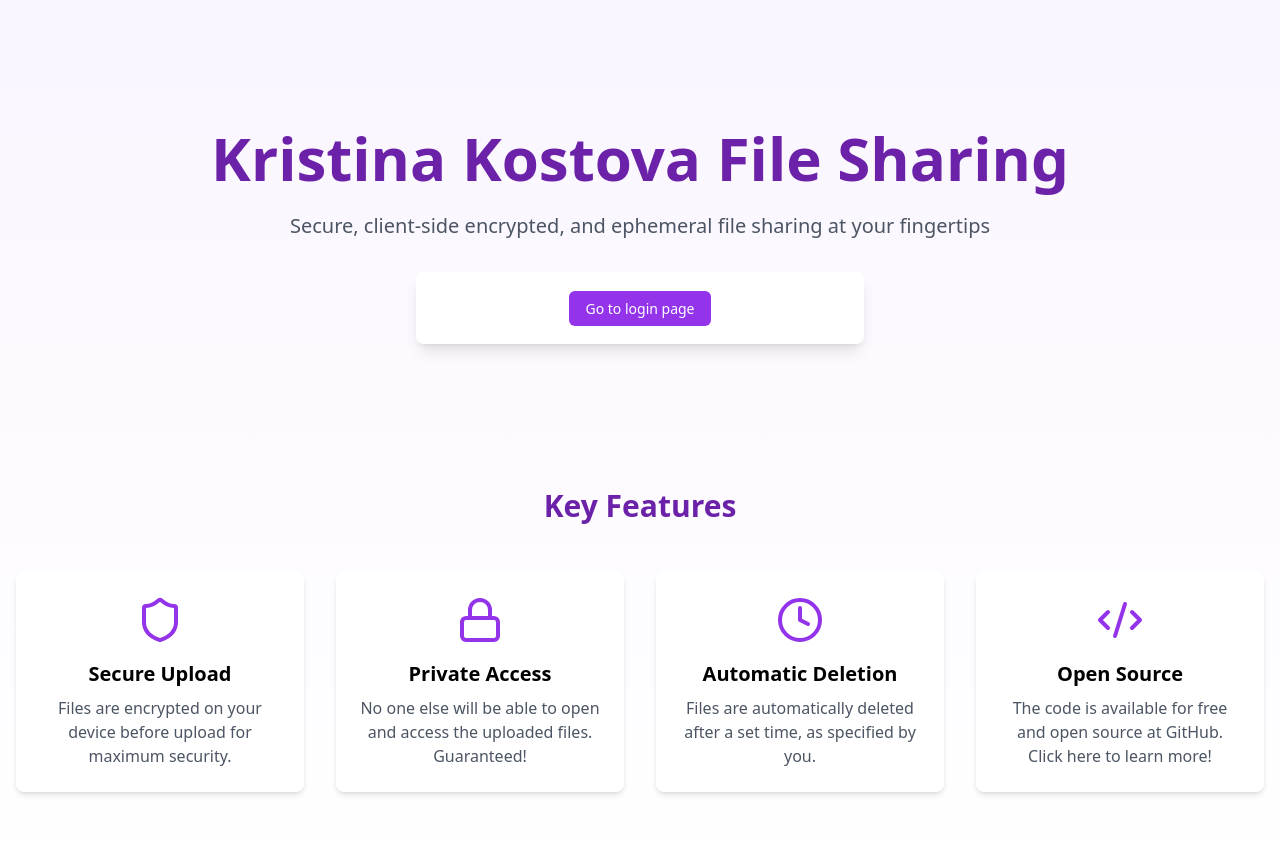
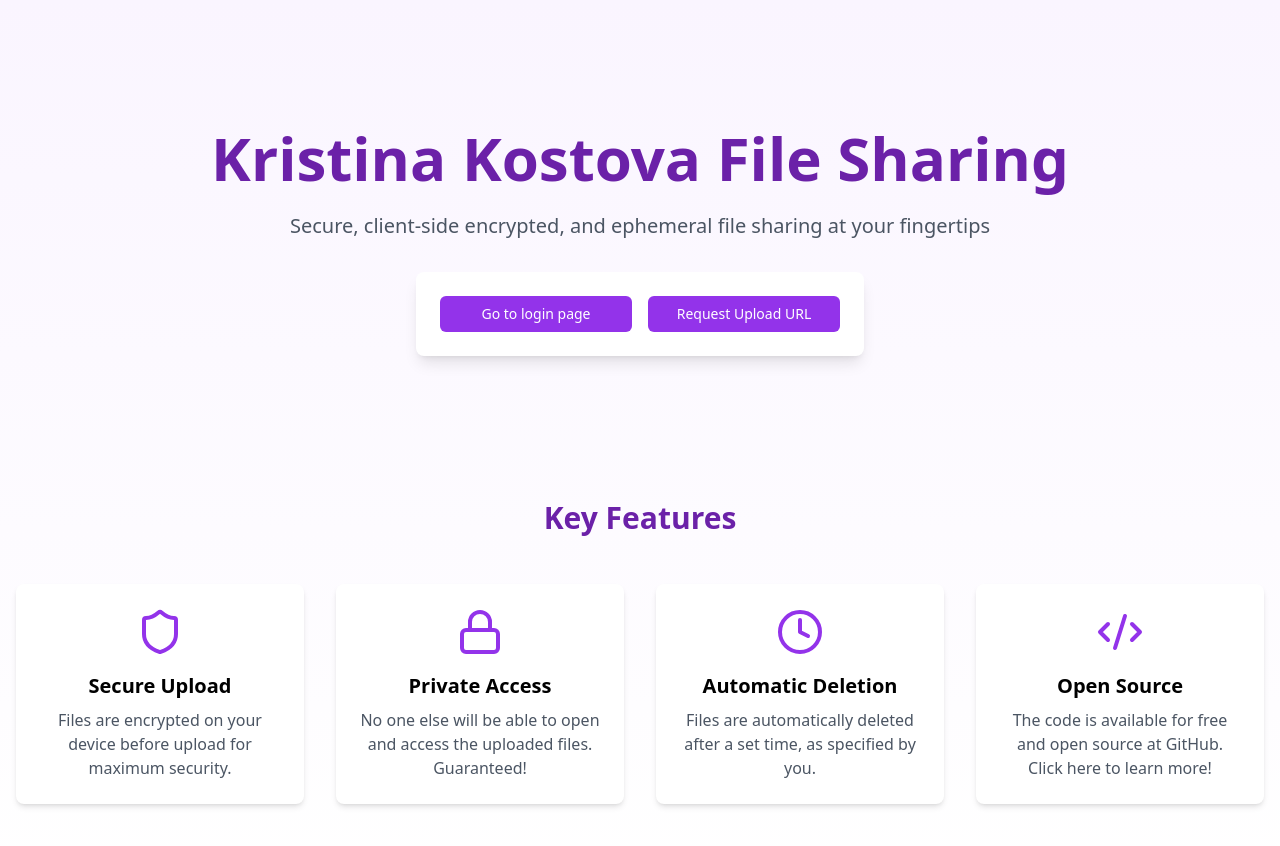
Before and after one commit to ltsochev-dev/krisi-file-share, a Next.js app: page / in a window 1280 px wide. Shown: the top 846 px of the page. Built offline with nearby package versions, Linux system fonts and the light colour scheme; no server answers.

Commit message:
added todo

```diff
--- a/src/app/page.tsx
+++ b/src/app/page.tsx
@@ -32,12 +32,17 @@
             </div>
           )}
           {!user && (
-            <Link
-              href="/login"
-              className="h-12 px-4 py-2 w-full bg-purple-600 hover:bg-purple-700 mb-4 text-white rounded-md text-sm font-medium"
-            >
-              Go to login page
-            </Link>
+            <div className="flex gap-4 justify-center items-center">
+              <Link
+                href="/login"
+                className="px-4 py-2 w-full bg-purple-600 hover:bg-purple-700 text-white rounded-md text-sm font-medium"
+              >
+                Go to login page
+              </Link>
+              <span className="px-4 py-2 w-full bg-purple-600 hover:bg-purple-700 text-white rounded-md text-sm font-medium">
+                Request Upload URL
+              </span>
+            </div>
           )}
         </Hero>
         <Features />
```
Also changed, not shown: 1 other file (tests, documents, lock files or other folders).
